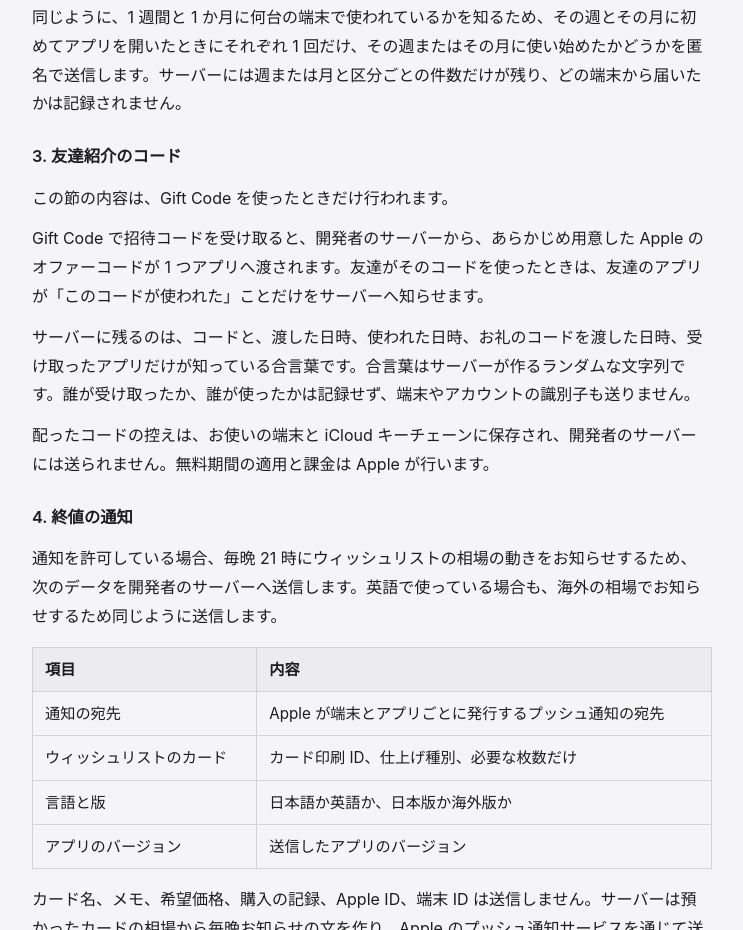
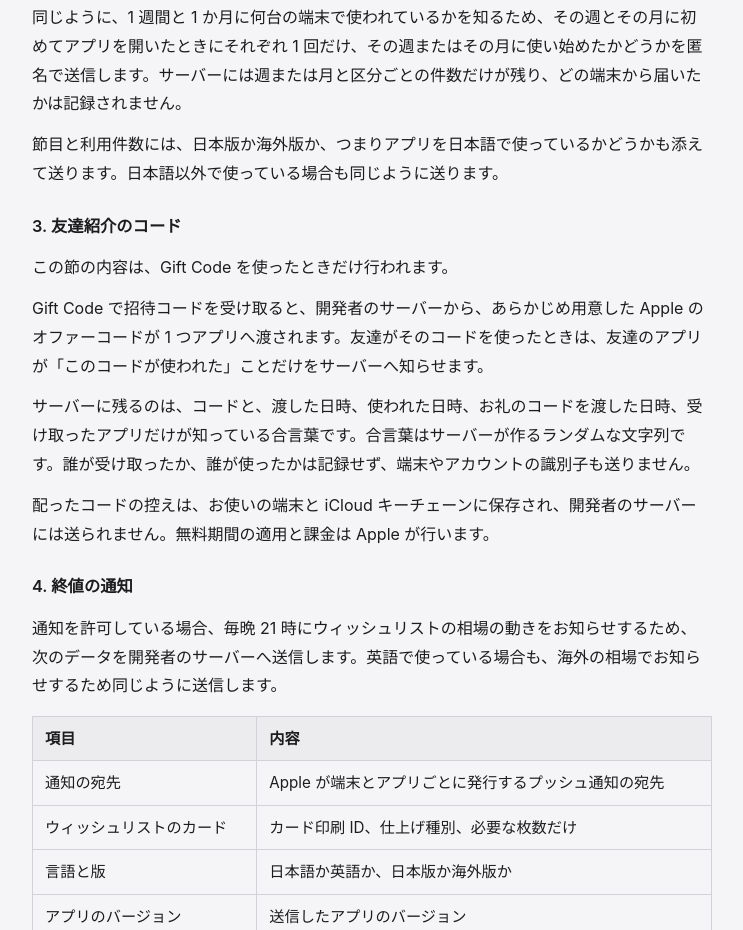
Before and after one commit to MtG-Tools-App/privacy, a plain HTML site: page index.html in a window 1280 px wide. Shown: the part 1872-2802 px from the top of the page, without its empty margins (268-1011 px from the left). Drawn offline with Linux system fonts and the light colour scheme.

Commit message:
使い方の数に日本版か海外版かも添えると書く（1.2.4・日・英）
Co-Authored-By: Claude Opus 5.5 <noreply@anthropic.com>

```diff
--- a/index.html
+++ b/index.html
@@ -85,6 +85,7 @@
     <p>送るのは節目の名前とアプリのバージョンだけで、識別子・カード・金額・ウィッシュリストの内容は送りません。どの端末から届いたか、同じ端末の節目どうしを結び付けることは技術的にできません。</p>
     <p>また、1 日に何台の端末で使われ、どのくらい続けて使われているかを知るため、アプリを開いた日に 1 回だけ、使い始めてからの日数の区分（当日・1 日目・2〜6 日目・7〜13 日目・14〜29 日目・30 日目以降）とウィッシュリストの枚数の区分（0 枚・1〜4 枚・5 枚以上）を匿名で送信します。サーバーには日付と区分ごとの件数だけが残り、どの端末から届いたかは記録されません。</p>
     <p>同じように、1 週間と 1 か月に何台の端末で使われているかを知るため、その週とその月に初めてアプリを開いたときにそれぞれ 1 回だけ、その週またはその月に使い始めたかどうかを匿名で送信します。サーバーには週または月と区分ごとの件数だけが残り、どの端末から届いたかは記録されません。</p>
+    <p>節目と利用件数には、日本版か海外版か、つまりアプリを日本語で使っているかどうかも添えて送ります。日本語以外で使っている場合も同じように送ります。</p>
 
     <h3>3. 友達紹介のコード</h3>
     <p>この節の内容は、Gift Code を使ったときだけ行われます。</p>
```
Also changed, not shown: en/index.html (+1 -0 lines).
